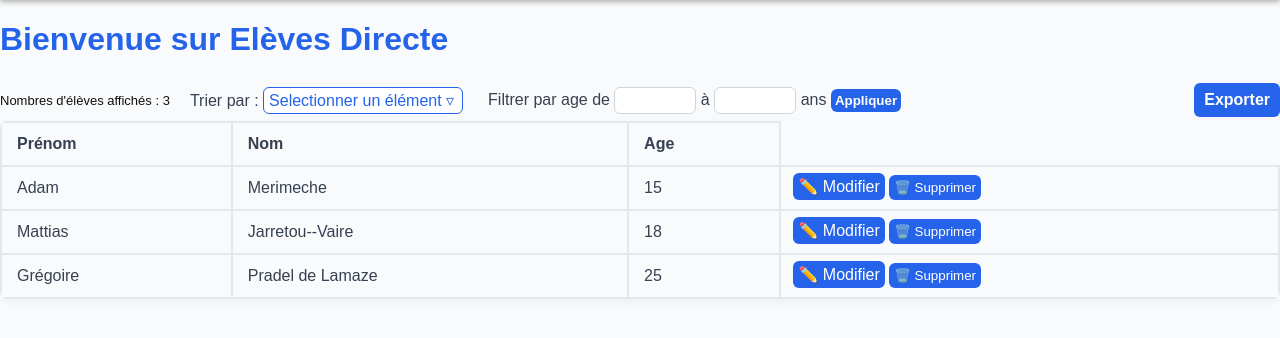
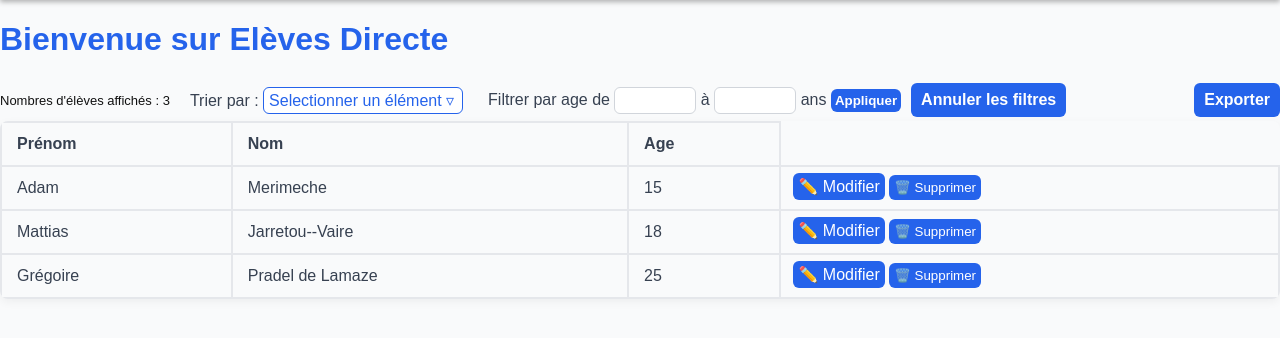
Before and after one commit to gregdel-dev/NSI-App_Web_Eleves, a Flask app: page / in a window 1280 px wide. Shown: the part 70-408 px from the top of the page. Run offline with Flask 3, Linux system fonts and the light colour scheme; data comes from the database, SQL or seed files in the repository.

Commit message:
ajout page index2 + edit index + ajout bouton annuler filtres

```diff
--- a/static/styles.css
+++ b/static/styles.css
@@ -272,3 +272,15 @@ label{
 
 
 }
+.annuler-button{
+    background-color: #2563eb;
+    color : white;
+    border: none;
+    padding: 8px 10px;
+    border-radius: 6px;
+    cursor: pointer;
+    font-weight: bold;
+    cursor: pointer;
+    text-decoration: none;
+    margin-left: 10px ;
+}
--- a/templates/index.html
+++ b/templates/index.html
@@ -15,7 +15,7 @@
         </div>
         <form>
         <input type="text" name="recherche" placeholder="Rechercher un élève" value="{{ recherche }}">
-        <input type="hidden" name="type" value="supprimer">
+        <input type="hidden" name="type" value="recherche">
         <button type="submit">Rechercher</button>
     </form>
     <nav>
@@ -55,6 +55,7 @@
                     <button type="submit" class="button-bleu">Appliquer</button>
                 </form>
             </div>
+            <a href="/" class="annuler-button">Annuler les filtres</a>
             <a href="/export" class="export_boutton">Exporter</a>
         </div>
     <table>
```
Also changed, not shown: index2.html (added).
